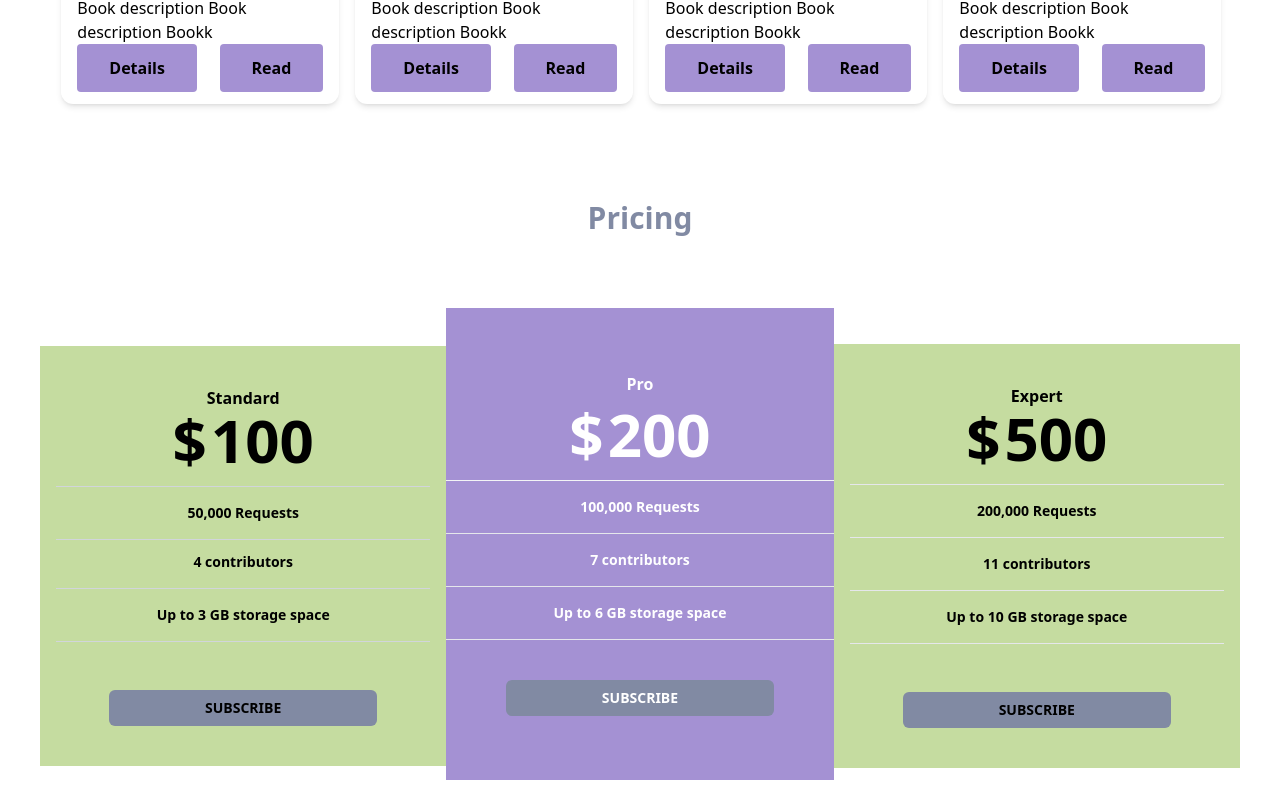
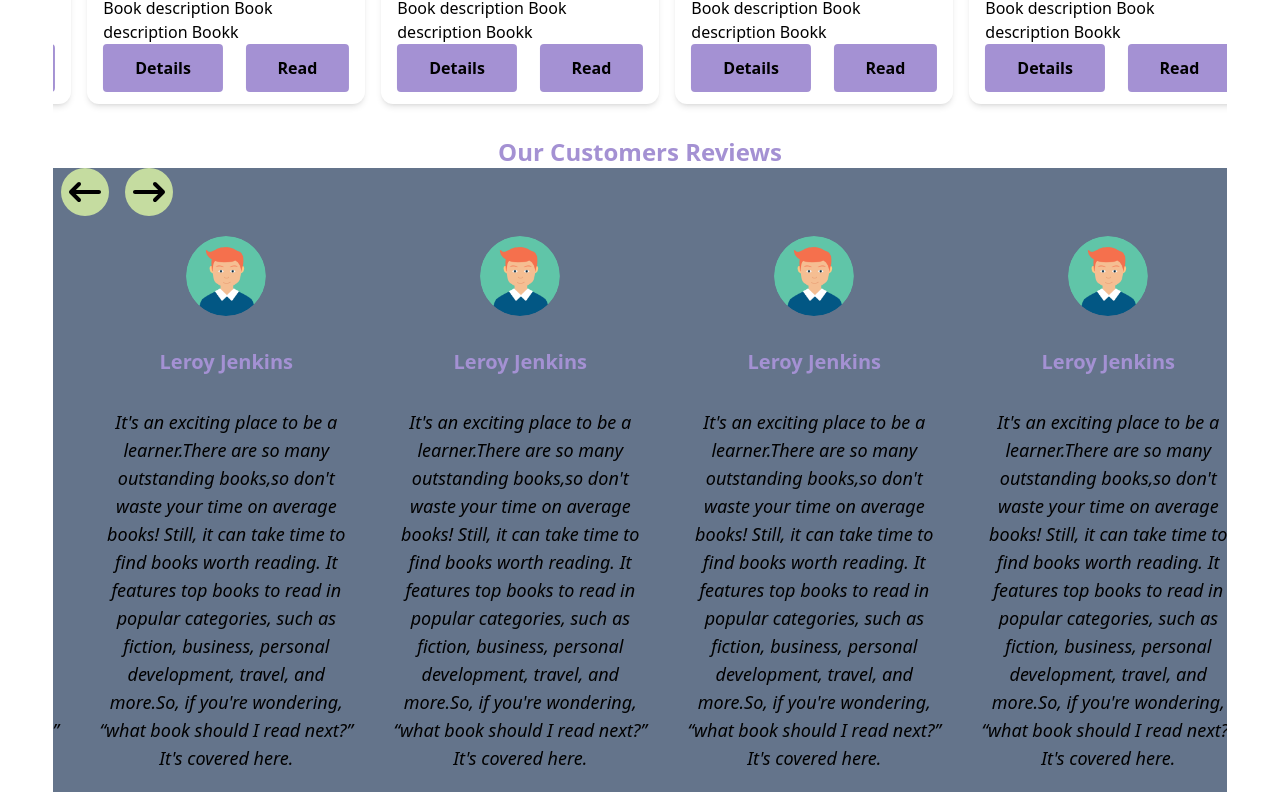
Before and after one commit to almahfuz97/learners-kingdom-team, a Next.js app: page / in a window 1280 px wide. Shown: the part 1615-2420 px from the top of the page. Built offline with nearby package versions, Linux system fonts and the light colour scheme.

Commit message:
review section is added

```diff
--- /dev/null
+++ b/components/Review/Review.js
@@ -0,0 +1,87 @@
+import React, { Component } from "react";
+import "slick-carousel/slick/slick.css";
+import "slick-carousel/slick/slick-theme.css";
+import Slider from "react-slick";
+import ReviewCard from "./ReviewCard";
+
+export default class Responsive extends Component {
+
+    constructor(props) {
+        super(props);
+        this.next = this.next.bind(this);
+        this.previous = this.previous.bind(this);
+    }
+    next() {
+        this.slider.slickNext();
+    }
+    previous() {
+        this.slider.slickPrev();
+    }
+
+
+    render() {
+
+        const settings = {
+            dots: false,
+            infinite: true,
+            speed: 1000,
+            slidesToShow: 4,
+            slidesToScroll: 4,
+            autoplay: true,
+            initialSlide: 4,
+            responsive: [
+                {
+                    breakpoint: 1024,
+                    settings: {
+                        slidesToShow: 3,
+                        slidesToScroll: 3,
+                        infinite: true,
+                        dots: true
+                    }
+                },
+                {
+                    breakpoint: 600,
+                    settings: {
+                        slidesToShow: 1,
+                        slidesToScroll: 1,
+                        initialSlide: 2,
+                        infinite: true
+                    }
+                },
+                {
+                    breakpoint: 480,
+                    settings: {
+                        slidesToShow: 1,
+                        slidesToScroll: 1,
+                        infinite: true
+                    }
+                }
+            ]
+        };
+        return (
+        <div className="w-11/12 mx-auto">
+
+
+            <h1 className="text-center font-bold text-2xl text-primary_color">Our Customers Reviews</h1>
+
+            <div className="bg-slate-500">
+                <div >
+                    <button className="button mx-2 text-2xl p-2 rounded-full bg-secondary_color" onClick={this.previous}>
+
+                    <img src="/left-arrow.svg" alt="book" class="w-8" />
+                    </button>
+                    <button className="button mx-2 text-2xl p-2 rounded-full bg-secondary_color" onClick={this.next}>
+                    <img src="/right-arrow.svg" alt="book" className="w-8"/></button>
+                </div>
+                <Slider  ref={c => (this.slider = c)} {...settings}>
+                    {
+
+                        [1, 2, 3, 4, 5, 6, 7, 8, 9, 10, 11, 12, 13, 14, 15, 16, 17, 18, 19, 20].map(review => <ReviewCard key={review.id} props={review}></ReviewCard>)
+                     }
+                </Slider>
+            </div>
+        </div>
+
+        );
+    }
+}
--- /dev/null
+++ b/components/Review/ReviewCard.js
@@ -0,0 +1,19 @@
+const ReviewCard = () => {
+    return (
+	<div className="m-3 rounded">
+		<div className="container max-w-xl mx-auto">
+			<div className="flex flex-col items-center w-full p-2 space-y-8 rounded-md lg:h-full lg:p-2 dark:bg-gray-900 dark:text-gray-100">
+				<img src="/reviewman.png" alt="" className="w-20 h-20 rounded-full dark:bg-gray-500" />
+				<div className="text-center dark:text-gray-400">
+					<p className=" text-primary_color font-bold text-xl">Leroy Jenkins</p>
+				</div>
+				<blockquote className="max-w-lg text-lg italic font-medium text-center">It's an exciting place to be a learner.There are so many outstanding books,so don't waste your time on average books! Still, it can take time to find books worth reading. It features top books to read in popular categories, such as fiction, business, personal development, travel, and more.So, if you're wondering, “what book should I read next?” It's covered here.</blockquote>
+
+
+			</div>
+		</div>
+	</div>
+ );
+};
+
+export default ReviewCard;
--- a/pages/index.js
+++ b/pages/index.js
@@ -7,6 +7,7 @@ import Banner from '../components/Banner/Banner'
 import NewsLetter from '../components/NewsLetter/NewsLetter'
 import RecentlyAdded from '../components/RecentlyAdded/RecentlyAdded'
 import Pricing from '../components/Pricing/Pricing'
+import Review from '../components/Review/Review'
 
 const inter = Inter({ subsets: ['latin'] })
 
@@ -16,6 +17,7 @@ export default function Home() {
       <Navbar />
       <Banner />
       <RecentlyAdded />
+      <Review/>
       <Pricing />
       <NewsLetter />
       <Footer />
```
Also changed, not shown: pages/reviews/index.js (added, +36 -0 lines), public/reviewman.png (added).
